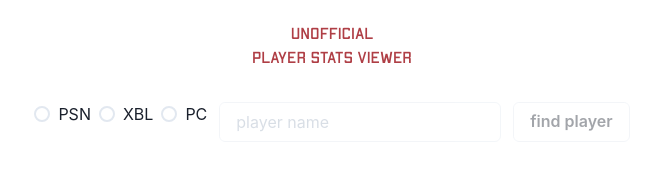
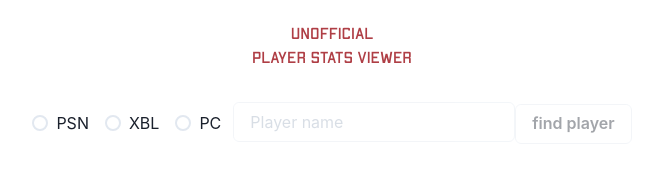
Before and after one commit to QuinntonCarter/alsviewer, a Next.js app: page / in a window 1280 px wide. Shown: the part 245-416 px from the top of the page, without its empty margins (308-954 px from the left). Built offline with nearby package versions, Linux system fonts and the light colour scheme.

Commit message:
Lifted selectedCharacter to statsviewer and refactored statsviewer into grid layout

```diff
--- a/components/Characters.js
+++ b/components/Characters.js
@@ -1,11 +1,20 @@
-import React from 'react';
-import menuStyles from '../styles/Menu.module.css';
-import { Text, Flex, SimpleGrid, Box } from '@chakra-ui/react';
-import ClickableCharacter from './ClickableCharacter';
+import React from "react";
+import menuStyles from "../styles/Menu.module.css";
+import { Text, Flex, SimpleGrid, Box } from "@chakra-ui/react";
+import ClickableCharacter from "./ClickableCharacter";
 
-const Characters = ({playerLegendData, selectedLegend, hoveredLegend, setHoveredLegend, setSelectedLegend}) => {
+const Characters = ({
+  playerLegendData,
+  selectedLegend,
+  hoveredLegend,
+  setHoveredLegend,
+  setSelectedLegend,
+}) => {
   // filters out "global" entry and returns player data to be viewed in selection chart
-    const mappedCharacters = Object.entries(playerLegendData).filter(entry => entry[0] !== 'Global').map(entry => entry.keys() !== 'Global' && entry[1].data ?
+  const mappedCharacters = Object.entries(playerLegendData)
+    .filter((entry) => entry[0] !== "Global")
+    .map((entry) =>
+      entry.keys() !== "Global" && entry[1].data ? (
         <ClickableCharacter
           selectedLegend={selectedLegend}
           setHoveredLegend={setHoveredLegend}
@@ -15,48 +24,55 @@ const Characters = ({playerLegendData, selectedLegend, hoveredLegend, setHovered
           icon={entry[1].ImgAssets.icon}
           legend={entry}
         />
-        :
-        entry.keys() !== 'Global' &&
+      ) : (
+        entry.keys() !== "Global" && (
           <ClickableCharacter
             selectedLegend={selectedLegend}
             name={entry[0]}
-            icon={entry[1].ImgAssets.icon.split(' ').join('%20')}
+            icon={entry[1].ImgAssets.icon.split(" ").join("%20")}
           />
         )
+      )
+    );
 
   return (
-        <Flex flexDirection={'column'} overflow={'hidden'}>
-            {!selectedLegend[0] ?
-                hoveredLegend[0] &&
+    <Flex flexDirection={"column"}>
+      {/* ** */}
+      {/* {!selectedLegend[0] ? (
+        hoveredLegend[0] && (
           <>
             <Box
               className={menuStyles.hoveredName}
-                        border={'transparent'}
-                        backgroundColor={'transparent'}/>
+              border={"transparent"}
+              backgroundColor={"transparent"}
+            />
             <Text className={menuStyles.hoveredNameDisplay}>
               {hoveredLegend[0]}
             </Text>
           </>
-                    :
+        )
+      ) : (
         <>
-                        <Box className={menuStyles.hoveredName}/>
+          <Box className={menuStyles.hoveredName} />
           <Text className={menuStyles.hoveredNameDisplay}>
             {selectedLegend[0]}
           </Text>
         </>
-            }
+      )} */}
+      {/* ** */}
       <SimpleGrid
         className={menuStyles.characterContainer}
         columns={5}
         gridRowGap={1}
         gridColumnGap={1}
-                position={'absolute'}
-                top={'62vh'}
+        // **
+        // position={'absolute'}
+        top={"62vh"}
       >
         {mappedCharacters}
       </SimpleGrid>
     </Flex>
-    )
-}
+  );
+};
 
 export default Characters;
--- a/components/Layout.js
+++ b/components/Layout.js
@@ -23,7 +23,8 @@ const Layout = (props) => {
 
   const [loading, setLoading] = useState(false);
 
-  const searchUser = () => {
+  function searchUser(e) {
+    e.preventDefault();
     apexAPI({
       method: "GET",
       params: {
@@ -53,18 +54,17 @@ const Layout = (props) => {
         }
       })
       .catch((err) => showError(err.response.data.Error));
-  };
+  }
 
-  const showError = (err) => {
+  function showError(err) {
     setError(err);
-  };
+  }
 
   const parsedPlayerLegendData = Object.entries(playerLegendData).filter(
     (entry) => entry[1].data
   );
 
   return (
-    <>
     <Flex flexDirection={"column"}>
       <Header />
       <Search
@@ -89,7 +89,6 @@ const Layout = (props) => {
       />
       {props.children}
     </Flex>
-    </>
   );
 };
 
--- a/components/Search.js
+++ b/components/Search.js
@@ -1,27 +1,79 @@
-import React from 'react';
-import { Flex, Input, RadioGroup, Radio, Stack, Button, Text } from '@chakra-ui/react';
-import menuStyles from '../styles/Menu.module.css';
+import React from "react";
+import {
+  Flex,
+  Input,
+  RadioGroup,
+  Radio,
+  Stack,
+  Button,
+  Text,
+  FormControl,
+} from "@chakra-ui/react";
+import menuStyles from "../styles/Menu.module.css";
 
-const Search = ({platform, player, setPlatform, setPlayer, searchUser, error}) => {
-
+function Search({
+  platform,
+  player,
+  setPlatform,
+  setPlayer,
+  searchUser,
+  foundStats,
+  error,
+}) {
   return (
-            <Flex className={menuStyles.inputStyles} experimental_spaceY={3} flexDirection={'column'}>
-                <Flex flexDirection={'row'} experimental_spaceX={3} padding={8}>
-                    <RadioGroup onChange={setPlatform} value={platform} title='Platform options'>
-                        <Stack direction='row'>
-                            <Radio value='PS4'> PSN </Radio>
-                            <Radio value='X1'> XBL </Radio>
-                            <Radio value='PC'> PC </Radio>
+    !foundStats.playerName && (
+      <Flex
+        className={menuStyles.inputStyles}
+        experimental_spaceY={3}
+        flexDirection={"column"}
+      >
+        <Flex flexDirection={"row"} experimental_spaceX={3} padding={8}>
+          <RadioGroup
+            onChange={setPlatform}
+            value={platform}
+            title="Platform options"
+            m={"auto"}
+          >
+            <Stack direction="row" gap={"0.5em"}>
+              <Radio value="PS4"> PSN </Radio>
+              <Radio value="X1"> XBL </Radio>
+              <Radio value="PC"> PC </Radio>
             </Stack>
           </RadioGroup>
-                    <Input width='auto' placeholder='player name' onChange={e => setPlayer(e.target.value)} title={!platform ? 'Select a platform first' : 'Enter a player name'} isDisabled={!platform && true}/>
-                    <Button variant='outline' title={!platform || !player ? 'Select platform and enter user information' : 'Click search'} isDisabled={!platform || !player && true} onClick={searchUser}> find player </Button>
-                    <br/>
+          <form onSubmit={searchUser}>
+            <FormControl as={"fieldset"} isRequired>
+              <Input
+                width="auto"
+                placeholder="Player name"
+                onChange={(e) => setPlayer(e.target.value)}
+                title={
+                  !platform ? "Select a platform first" : "Enter a player name"
+                }
+                isDisabled={!platform}
+              />
+              <Button
+                variant="outline"
+                title={
+                  !platform || !player
+                    ? "Select platform and enter user information"
+                    : "Click search"
+                }
+                type="submit"
+                isDisabled={!platform || !player}
+              >
+                find player
+              </Button>
+            </FormControl>
+          </form>
+          <br />
         </Flex>
-                <Text color={'red'} fontSize={'3vh'}> {error} </Text>
+        <Text color={"red"} fontSize={"14"} fontWeight={"bold"}>
+          {error}
+        </Text>
         {/* figure out error handling for display here */}
       </Flex>
     )
+  );
 }
 
 export default Search;
--- a/styles/Menu.module.css
+++ b/styles/Menu.module.css
@@ -23,12 +23,16 @@
 /* immediate player data */
 .totalKills {
   font-family: Apex Sub;
+  width: 100%;
+  /*  added flex around total kills and selected cahracter card */
+  justify-content: center;
+  align-content: center;
 }
 
 /* Main container */
 .mainContainer {
   background: linear-gradient(217deg, gold, orange, red);
-  overflow: hidden;
+  /* overflow: visible; */
   /* position: relative; */
 }
 
@@ -42,13 +46,21 @@
 }
 
 /* Name above selectable characters */
+.characterNameContainer {
+  position: relative;
+  justify-content: center;
+}
+
 .hoveredName {
-  z-index: 4;
+  /* ** */
+  /* z-index: 4; */
+  /* ** */
+
   background-color: rgba(238, 238, 238, 0.315);
   border-bottom: solid 1.7vh rgba(243, 243, 243, 0.384);
   width: 49.63vw;
   height: 12vh;
-  /* position: relative; */
+  position: absolute;
   transform: skewX(-28deg);
   transform-origin: bottom left;
 
@@ -59,7 +71,7 @@
 
 .hoveredNameDisplay {
   color: rgba(97, 97, 97, 0.781);
-  /* position: absolute; */
+  margin-left: -7vw;
   display: flex;
   flex-direction: row;
   align-self: center;
@@ -109,6 +121,7 @@
 
 .characterDisplay > p > span {
   font-size: 1.7vh;
+  /* ** */
   /* position: absolute; */
 }
 
@@ -152,8 +165,8 @@
 .selected > p {
   background-color: orange;
   display: flex;
-  align-items: center;
-  flex-direction: column;
+  justify-content: center;
+  flex-direction: row;
   width: 100%;
 }
 
@@ -162,6 +175,7 @@
   border: solid gray;
   margin: auto;
   height: 100%;
+  /* ** */
   width: 100%;
 }
 
@@ -189,7 +203,9 @@
   border: solid gray;
   margin: auto;
   height: 100%;
+  /* ** */
   width: 100%;
+  overflow: hidden;
 }
 
 .notSelectable p {
```
Also changed, not shown: components/ClickableCharacter.js (+47 -30 lines), components/StatsViewer.js (+61 -20 lines), 1 other file (tests, documents, lock files or other folders). Lines whose indentation alone changed are shown as unchanged.
